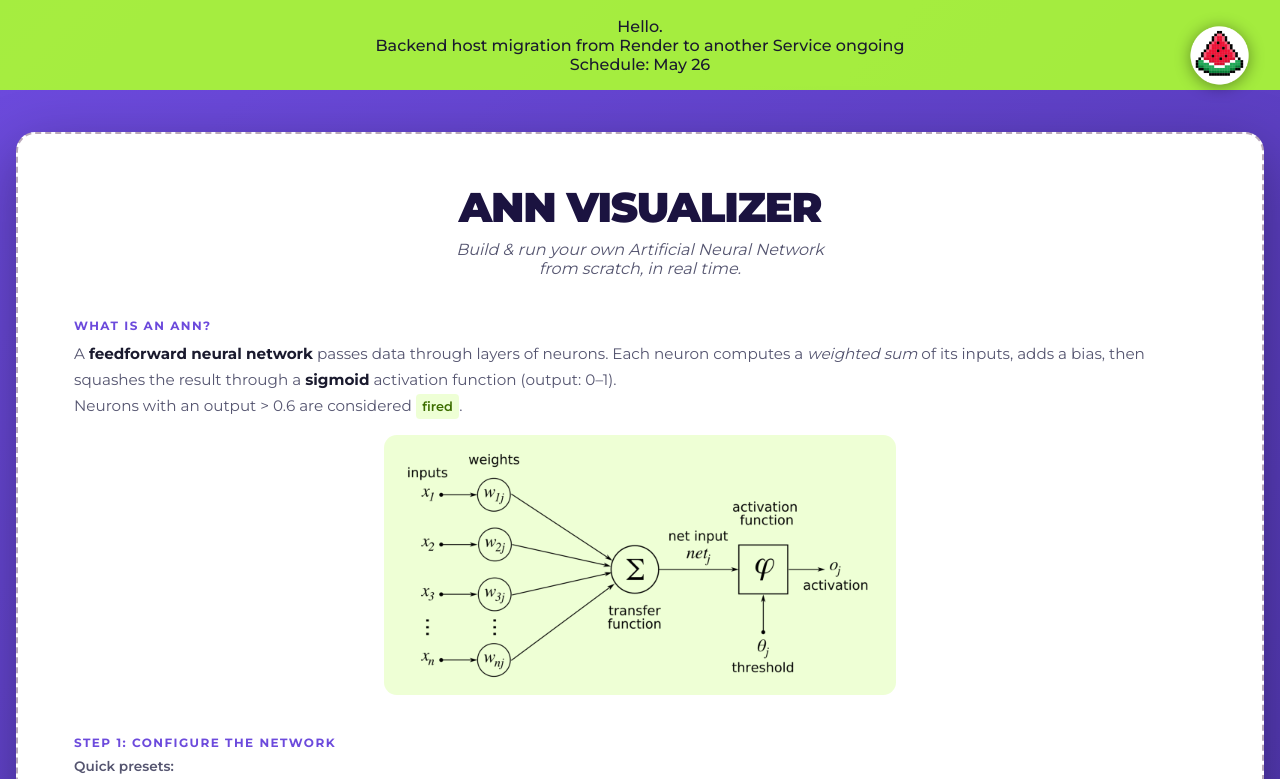
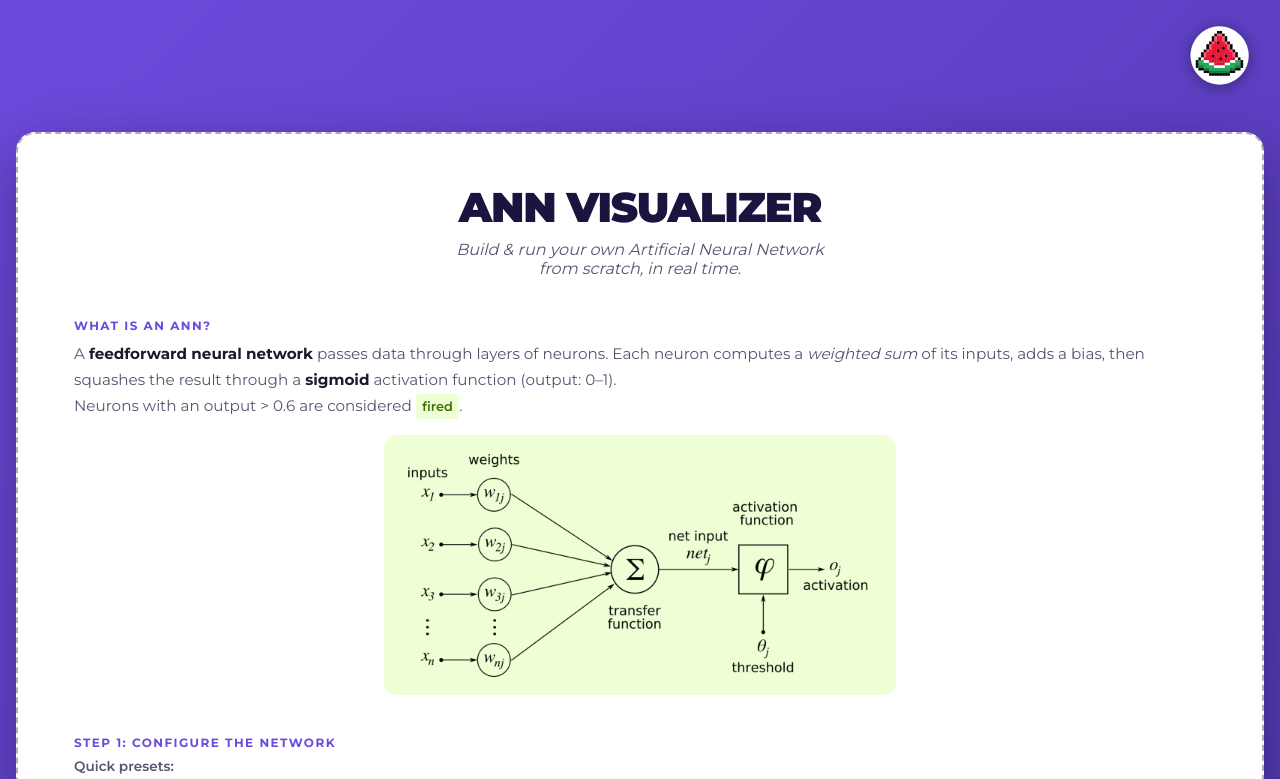
Before and after one commit to paboyi/0034-1---Portfolio-Ver.-ANN---Forward-Neural-Network-Visualization, a plain HTML site: page frontend/src/index.html in a window 1280 px wide. Shown: the top 779 px of the page. Drawn offline with Linux system fonts and the light colour scheme.

Commit message:
notice message removed from index.html

```diff
--- a/frontend/src/index.html
+++ b/frontend/src/index.html
@@ -20,12 +20,12 @@
 
 
     <!--  Header Notice  -->
-    <div class="renderNotice">
+    <!-- <div class="renderNotice">
         <span class="greet">Hello.</span>
         <span>
           Backend host migration from Render to another Service ongoing <br /> Schedule: May 26
         </span>
-    </div>
+    </div> -->
 
 
     <!--  Main container  -->
```
